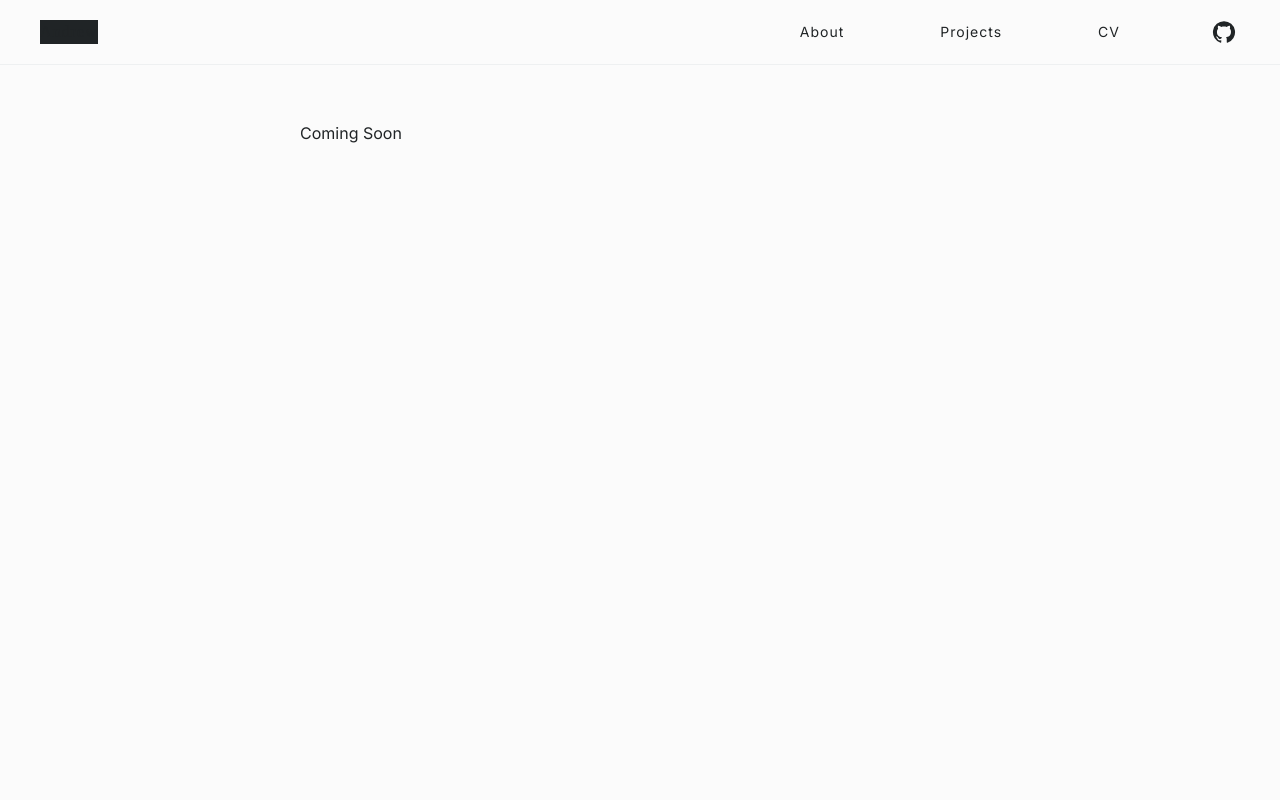
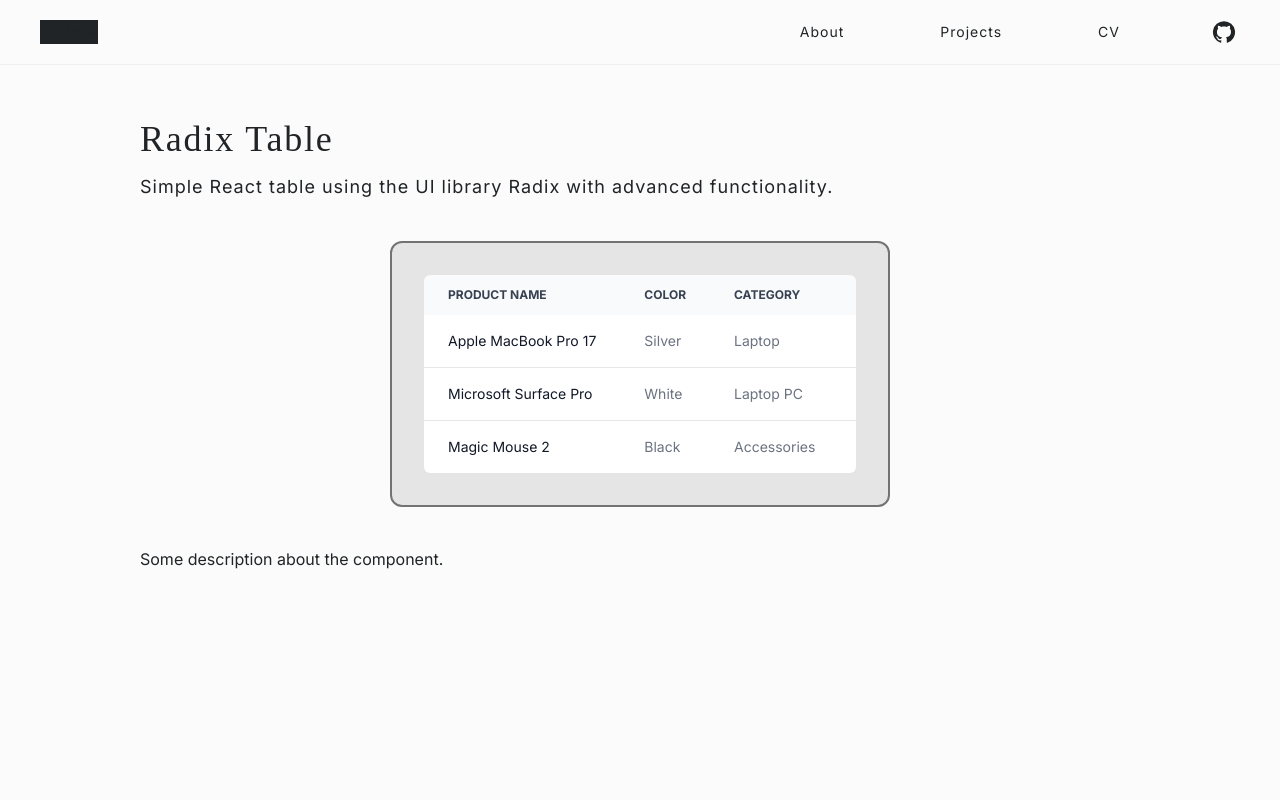
Before and after one commit to fletch-r/personal, a React (Vite) app: page /radix-table in a window 1280 px wide. Shown: the top 800 px of the page. Built offline with nearby package versions, Linux system fonts and the light colour scheme.

Commit message:
feat: :sparkles:  - started Radix Table page

```diff
--- a/src/pages/Home.tsx
+++ b/src/pages/Home.tsx
@@ -49,7 +49,7 @@ function Home() {
           </a>
         </div>
         <div className="w-full flex flex-col md:flex-row gap-6 mb-6">
-          <a href="/simple-table" className="flex flex-1 justify-between gap-2 flex-col bg-oxford-main/10 hover:bg-transparent hover:bg-gradient-to-r hover:from-blue-600/10 hover:to-orange-600/10 p-4 rounded-lg invisible animate-slide-up-75">
+          <a href="/radix-table" className="flex flex-1 justify-between gap-2 flex-col bg-oxford-main/10 hover:bg-transparent hover:bg-gradient-to-r hover:from-blue-600/10 hover:to-orange-600/10 p-4 rounded-lg invisible animate-slide-up-75">
             <div className='flex flex-col gap-2'>
               <h4 className="text-xl font-bold">Radix Table</h4>
               <p className="text-sm">Reactive and highly stylized React Table component.</p>
--- /dev/null
+++ b/src/pages/RadixTable.tsx
@@ -0,0 +1,95 @@
+import React from 'react';
+
+function ExampleTable() {
+    return (
+        <div className="relative overflow-x-auto rounded-md">
+            <table className="w-full text-sm text-left text-gray-500 dark:text-gray-400">
+                <thead className="text-xs text-gray-700 uppercase bg-gray-50 dark:bg-gray-700 dark:text-gray-400">
+                    <tr>
+                        <th scope="col" className="px-6 py-3">
+                            Product name
+                        </th>
+                        <th scope="col" className="px-6 py-3">
+                            Color
+                        </th>
+                        <th scope="col" className="px-6 py-3">
+                            Category
+                        </th>
+                        <th scope="col" className="px-6 py-3">
+                            Price
+                        </th>
+                    </tr>
+                </thead>
+                <tbody>
+                    <tr className="bg-white border-b dark:bg-gray-800 dark:border-gray-700">
+                        <th scope="row" className="px-6 py-4 font-medium text-gray-900 whitespace-nowrap dark:text-white">
+                            Apple MacBook Pro 17
+                        </th>
+                        <td className="px-6 py-4">
+                            Silver
+                        </td>
+                        <td className="px-6 py-4">
+                            Laptop
+                        </td>
+                        <td className="px-6 py-4">
+                            $2999
+                        </td>
+                    </tr>
+                    <tr className="bg-white border-b dark:bg-gray-800 dark:border-gray-700">
+                        <th scope="row" className="px-6 py-4 font-medium text-gray-900 whitespace-nowrap dark:text-white">
+                            Microsoft Surface Pro
+                        </th>
+                        <td className="px-6 py-4">
+                            White
+                        </td>
+                        <td className="px-6 py-4">
+                            Laptop PC
+                        </td>
+                        <td className="px-6 py-4">
+                            $1999
+                        </td>
+                    </tr>
+                    <tr className="bg-white dark:bg-gray-800">
+                        <th scope="row" className="px-6 py-4 font-medium text-gray-900 whitespace-nowrap dark:text-white">
+                            Magic Mouse 2
+                        </th>
+                        <td className="px-6 py-4">
+                            Black
+                        </td>
+                        <td className="px-6 py-4">
+                            Accessories
+                        </td>
+                        <td className="px-6 py-4">
+                            $99
+                        </td>
+                    </tr>
+                </tbody>
+            </table>
+        </div>
+    );
+}
+
+function RadixTable() {
+    return (
+        <section className="flex flex-col gap-10">
+            <div className="flex flex-col justify-center gap-4">
+                <h1 className="text-4xl font-cals tracking-wider leading-none">
+                    Radix Table
+                </h1>
+                <h4 className="text-lg font-inter">
+                    Simple React table using the UI library Radix with advanced functionality.
+                </h4>
+            </div>
+            <div className="w-full flex justify-center">
+                <div className="w-1/2 bg-neutral-200 border-2 border-neutral-500 p-8 text-black flex justify-center items-center rounded-xl">
+                    <ExampleTable />
+                </div>
+            </div>
+            <div>
+                <p>Some description about the component.</p>
+            </div>
+        </section>
+    )
+}
+
+export default RadixTable;
--- a/src/routes/Router.tsx
+++ b/src/routes/Router.tsx
@@ -1,8 +1,10 @@
+import React from "react";
 import { BrowserRouter, Routes, Route } from "react-router-dom";
 import Home from '../pages/Home';
 import Layout from '../layout/Layout';
 import About from '../pages/About';
 import SimpleCommit from "../pages/SimpleCommit";
+import RadixTable from "../pages/RadixTable";
 
 function Router() {
   return (
@@ -12,6 +14,7 @@ function Router() {
           <Route index element={<Home />} />
           <Route path="about" element={<About />} />
           <Route path="simple-commit" element={<SimpleCommit />} />
+          <Route path="radix-table" element={<RadixTable />} />
           <Route path="*" element={<h1 className='ml-40'>Coming Soon</h1>} />
         </Route>
       </Routes>
```
